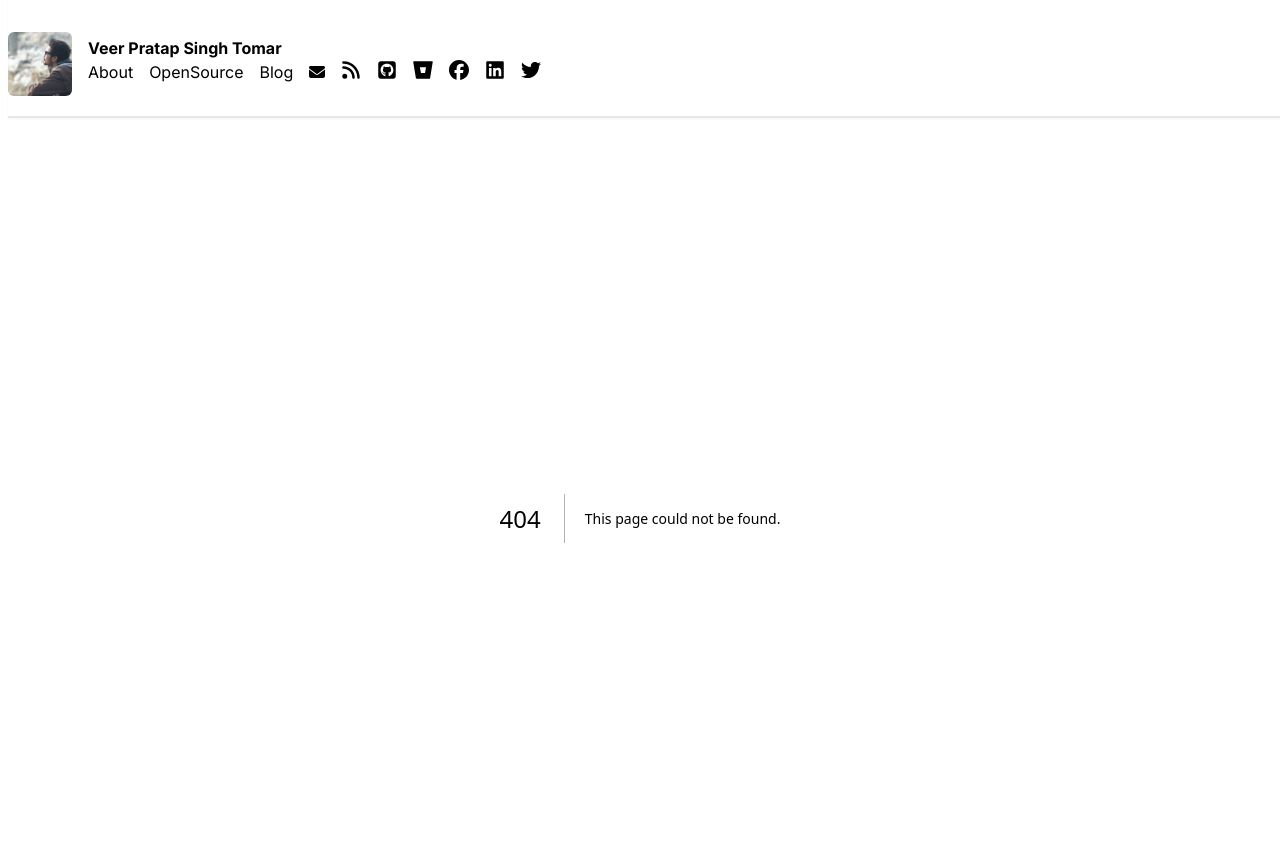
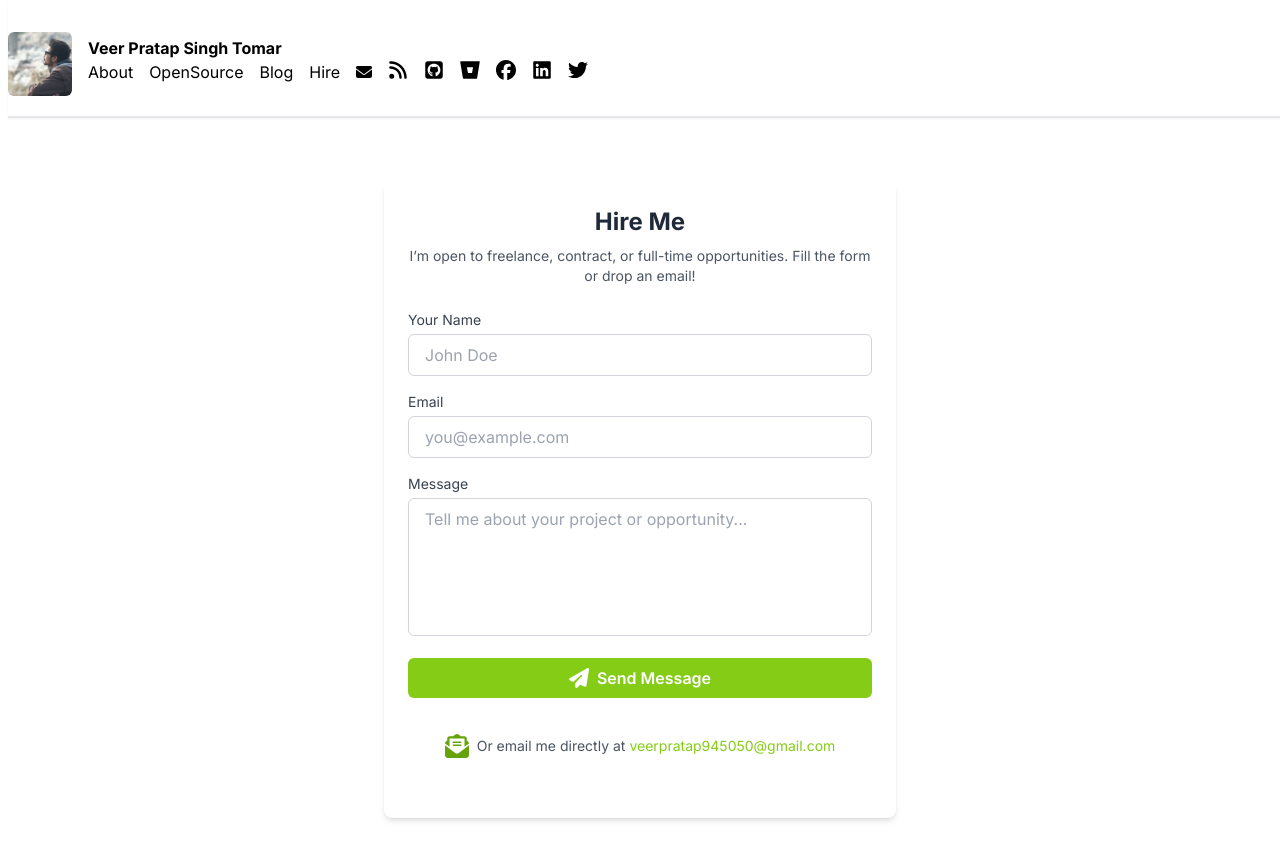
Before and after one commit to Veercodeprog/veerpratap, a Next.js app: page /hire in a window 1280 px wide. Before the commit this address had no page. Shown: the top 860 px of the page. Built offline with nearby package versions, Linux system fonts and the light colour scheme.

Commit message:
added hire me page section

```diff
--- /dev/null
+++ b/app/api/email/route.tsx
@@ -0,0 +1,55 @@
+// src/app/api/email/route.ts
+
+import { type NextRequest, NextResponse } from "next/server";
+import nodemailer from "nodemailer";
+import Mail from "nodemailer/lib/mailer";
+
+export async function POST(request: NextRequest) {
+  try {
+    const formData = await request.formData();
+    const name = formData.get("name");
+    const email = formData.get("email");
+    const message = formData.get("message");
+
+    if (!name || !email || !message) {
+      return NextResponse.json({ error: "Missing fields" }, { status: 400 });
+    }
+
+    const transport = nodemailer.createTransport({
+      service: "gmail",
+      auth: {
+        user: process.env.MY_EMAIL,
+        pass: process.env.MY_PASSWORD,
+      },
+    });
+
+    const mailOptions: Mail.Options = {
+      from: `"${name}" <${email}>`,
+
+      to: process.env.MY_EMAIL,
+      subject: `New Message from ${name} (${email})`,
+      text: message as string,
+    };
+
+    const sendMailPromise = () =>
+      new Promise<string>((resolve, reject) => {
+        transport.sendMail(mailOptions, function (err) {
+          if (!err) {
+            resolve("Email sent");
+          } else {
+            reject(err.message);
+          }
+        });
+      });
+
+    await sendMailPromise();
+
+    return NextResponse.json({ success: true, message: "Email sent" });
+  } catch (error: any) {
+    console.error("❌ Email Error:", error);
+    return NextResponse.json(
+      { error: "Failed to send email" },
+      { status: 500 },
+    );
+  }
+}
--- /dev/null
+++ b/app/api/submit/route.tsx
@@ -0,0 +1,19 @@
+// ✅ src/app/api/submit/route.ts (App Router format)
+
+import { NextResponse } from "next/server";
+
+export async function POST(req: Request) {
+  const formData = await req.formData();
+
+  const name = formData.get("name");
+  const email = formData.get("email");
+  const message = formData.get("message");
+
+  console.log("📥 Received Form Data:", { name, email, message });
+
+  return NextResponse.json({
+    success: true,
+    message: "Form data received!",
+    data: { name, email, message },
+  });
+}
--- a/app/components/layout/header.tsx
+++ b/app/components/layout/header.tsx
@@ -54,7 +54,14 @@ function MainHeader() {
               Blog
             </Link>
           </li>
-
+          <li className="inline-block mr-4">
+            <Link
+              className="page-link text-black hover:text-teal-500"
+              href="/hire"
+            >
+              Hire
+            </Link>
+          </li>
           <li className="inline-block mr-4">
             <Link target="_blank" href="">
               <FontAwesomeIcon icon={faEnvelope} />
--- /dev/null
+++ b/app/hire/page.tsx
@@ -0,0 +1,128 @@
+// src/app/hire-me/page.tsx or wherever you defined HireMePage
+"use client";
+
+import React, { useState, FormEvent } from "react";
+import { FontAwesomeIcon } from "@fortawesome/react-fontawesome";
+import {
+  faEnvelopeOpenText,
+  faPaperPlane,
+} from "@fortawesome/free-solid-svg-icons";
+
+const HireMePage = () => {
+  const [isLoading, setIsLoading] = useState(false);
+  const [error, setError] = useState<string | null>(null);
+  const [success, setSuccess] = useState(false);
+
+  async function onSubmit(event: FormEvent<HTMLFormElement>) {
+    event.preventDefault();
+    setIsLoading(true);
+    setError(null);
+    setSuccess(false);
+
+    try {
+      const formData = new FormData(event.currentTarget);
+      const response = await fetch("/api/email", {
+        method: "POST",
+        body: formData,
+      });
+
+      if (!response.ok) {
+        throw new Error("Failed to submit the data. Please try again.");
+      }
+
+      const data = await response.json();
+      console.log("✅ Submitted:", data);
+      setSuccess(true);
+      // event.currentTarget.reset(); // clear the form
+    } catch (err: any) {
+      setError(err.message);
+    } finally {
+      setIsLoading(false);
+    }
+  }
+
+  return (
+    <div className="flex justify-center px-4 py-8 m-8">
+      <div className="content max-w-lg w-full bg-white p-6 rounded-lg shadow-md">
+        <header className="mb-6 text-center">
+          <h2 className="text-2xl font-bold text-gray-800 mb-2">Hire Me</h2>
+          <p className="text-gray-600 text-sm">
+            I’m open to freelance, contract, or full-time opportunities. Fill
+            the form or drop an email!
+          </p>
+        </header>
+
+        {error && (
+          <div className="text-red-500 mb-4 text-sm text-center">{error}</div>
+        )}
+        {success && (
+          <div className="text-green-600 mb-4 text-sm text-center">
+            Message sent successfully! we will get in touch with you shortly!
+          </div>
+        )}
+
+        <form className="space-y-4" onSubmit={onSubmit}>
+          <div>
+            <label className="block text-gray-700 text-sm mb-1">
+              Your Name
+            </label>
+            <input
+              name="name"
+              type="text"
+              required
+              placeholder="John Doe"
+              className="w-full px-4 py-2 border border-gray-300 rounded-md focus:ring-2 focus:ring-lime-500 focus:outline-none"
+            />
+          </div>
+
+          <div>
+            <label className="block text-gray-700 text-sm mb-1">Email</label>
+            <input
+              name="email"
+              type="email"
+              required
+              placeholder="you@example.com"
+              className="w-full px-4 py-2 border border-gray-300 rounded-md focus:ring-2 focus:ring-lime-500 focus:outline-none"
+            />
+          </div>
+
+          <div>
+            <label className="block text-gray-700 text-sm mb-1">Message</label>
+            <textarea
+              name="message"
+              required
+              rows={5}
+              placeholder="Tell me about your project or opportunity..."
+              className="w-full px-4 py-2 border border-gray-300 rounded-md resize-none focus:ring-2 focus:ring-lime-500 focus:outline-none"
+            ></textarea>
+          </div>
+
+          <button
+            type="submit"
+            disabled={isLoading}
+            className="w-full bg-lime-500 hover:bg-lime-600 text-white font-semibold py-2 px-4 rounded-md transition flex items-center justify-center"
+          >
+            <FontAwesomeIcon icon={faPaperPlane} className="w-5 h-5 mr-2" />
+            {isLoading ? "Sending..." : "Send Message"}
+          </button>
+        </form>
+
+        <div className="flex items-center justify-center text-gray-600 text-sm h-24 text-center">
+          <FontAwesomeIcon
+            icon={faEnvelopeOpenText}
+            className="w-6 h-6 mr-2 text-lime-600"
+          />
+          Or email me directly at{" "}
+          <a
+            href="mailto:veerpratap945050@gmail.com"
+            className="text-lime-500 hover:underline ml-1"
+          >
+            veerpratap945050@gmail.com
+          </a>
+        </div>
+      </div>
+    </div>
+  );
+};
+
+export default HireMePage;
--- a/app/page.tsx
+++ b/app/page.tsx
@@ -19,7 +19,7 @@ export default function Home() {
             </div>
           </div>
         </Link>
-        <div className="flex flex-col items-center" style="margin: 8px">
+        <div className="flex flex-col items-center" style={{ margin: "8px" }}>
           <h2 id="inspiderweb" className="text-2xl font-bold mt-8 mb-4">
             {" "}
             Movies Review App using IBM Cloud NLU, Cloudant &amp; CI/CD Pipeline
--- a/package.json
+++ b/package.json
@@ -13,12 +13,14 @@
     "@fortawesome/free-solid-svg-icons": "^6.4.0",
     "@fortawesome/react-fontawesome": "^0.2.0",
     "@types/node": "20.2.4",
+    "@types/nodemailer": "^6.4.17",
     "@types/react": "18.2.7",
     "@types/react-dom": "18.2.4",
     "autoprefixer": "10.4.14",
     "eslint": "8.41.0",
     "eslint-config-next": "13.4.4",
     "next": "14.2.10",
+    "nodemailer": "^7.0.5",
     "postcss": "8.4.23",
     "qs": "^6.11.2",
     "react": "18.2.0",
```
Also changed, not shown: 1 other file (tests, documents, lock files or other folders).
